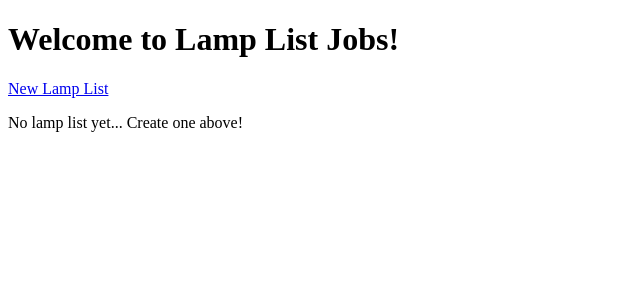
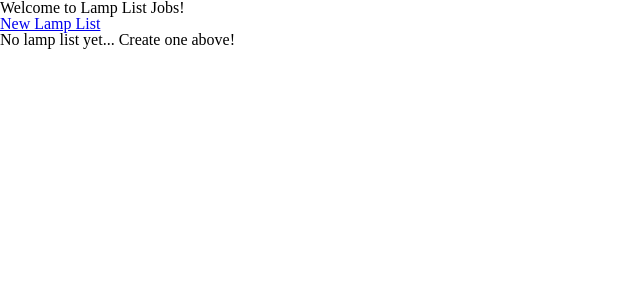
Before and after one commit to nbur4556/lamplist-jobs, a SvelteKit app in the folder client/: page / in a window 1280 px wide. Shown: the top 300 px of the page, without its empty margins (0-640 px from the left). Built offline with nearby package versions, Linux system fonts and the light colour scheme; no server answers.

Commit message:
style: include css reset

```diff
--- a/client/src/app.html
+++ b/client/src/app.html
@@ -3,6 +3,7 @@
 	<head>
 		<meta charset="utf-8" />
 		<link rel="icon" href="%sveltekit.assets%/favicon.png" />
+    <link rel="stylesheet" href="%sveltekit.assets%/reset.css" />
 		<meta name="viewport" content="width=device-width" />
 		%sveltekit.head%
 	</head>
--- a/client/src/lib/EntryCard.svelte
+++ b/client/src/lib/EntryCard.svelte
@@ -9,6 +9,7 @@
   <span slot="header">
     {job.company}
   </span>
+  <!-- //TODO: Organize Content -->
   {#if job.contact}{job.contact}{/if}
   {#if job.interest}{job.interest}{/if}
   {#if job.posting}{job.posting}{/if}
--- /dev/null
+++ b/client/static/reset.css
@@ -0,0 +1,48 @@
+/* http://meyerweb.com/eric/tools/css/reset/
+   v2.0 | 20110126
+   License: none (public domain)
+*/
+
+html, body, div, span, applet, object, iframe,
+h1, h2, h3, h4, h5, h6, p, blockquote, pre,
+a, abbr, acronym, address, big, cite, code,
+del, dfn, em, img, ins, kbd, q, s, samp,
+small, strike, strong, sub, sup, tt, var,
+b, u, i, center,
+dl, dt, dd, ol, ul, li,
+fieldset, form, label, legend,
+table, caption, tbody, tfoot, thead, tr, th, td,
+article, aside, canvas, details, embed,
+figure, figcaption, footer, header, hgroup,
+menu, nav, output, ruby, section, summary,
+time, mark, audio, video {
+	margin: 0;
+	padding: 0;
+	border: 0;
+	font-size: 100%;
+	font: inherit;
+	vertical-align: baseline;
+}
+/* HTML5 display-role reset for older browsers */
+article, aside, details, figcaption, figure,
+footer, header, hgroup, menu, nav, section {
+	display: block;
+}
+body {
+	line-height: 1;
+}
+ol, ul {
+	list-style: none;
+}
+blockquote, q {
+	quotes: none;
+}
+blockquote:before, blockquote:after,
+q:before, q:after {
+	content: '';
+	content: none;
+}
+table {
+	border-collapse: collapse;
+	border-spacing: 0;
+}
```
